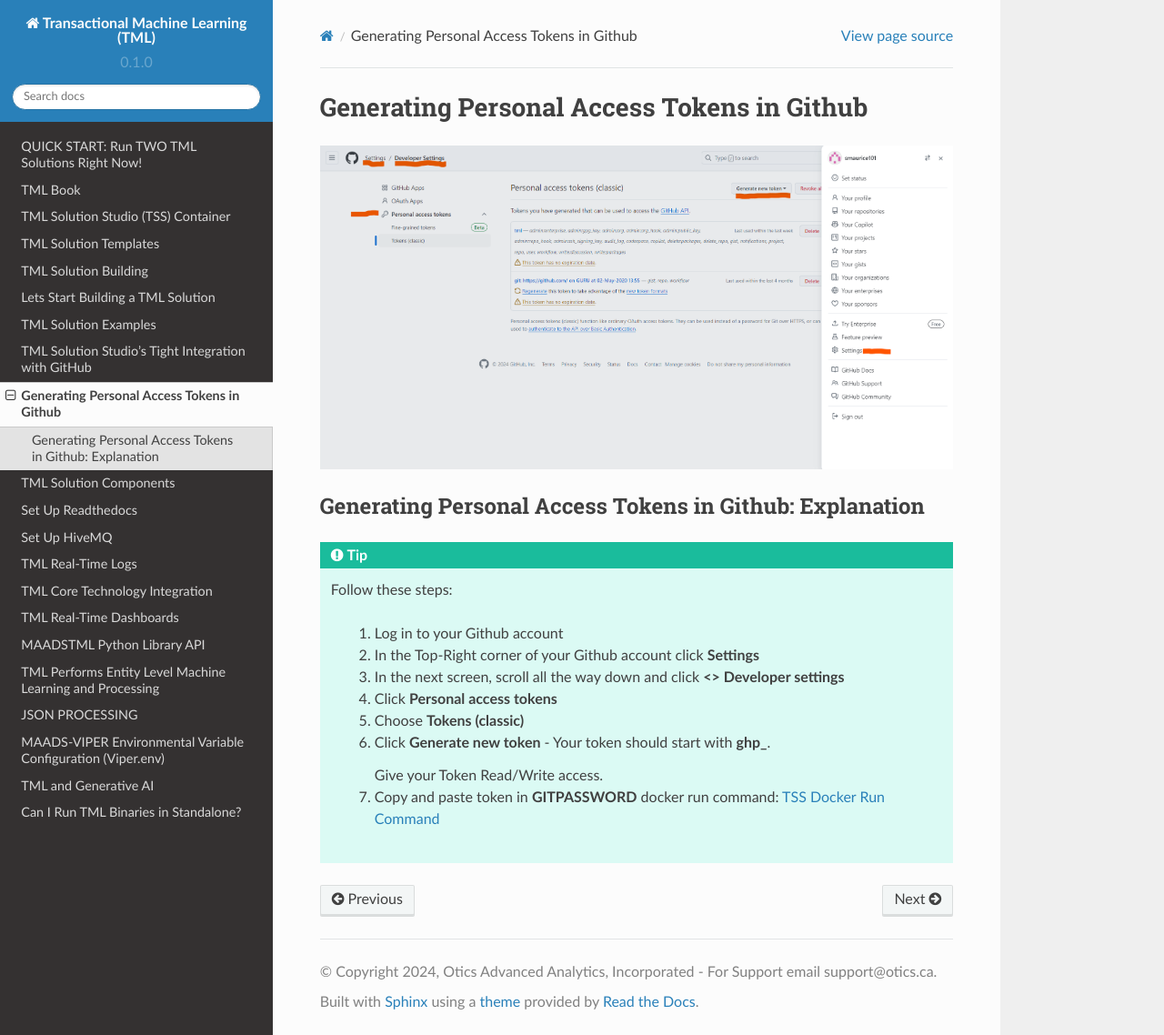
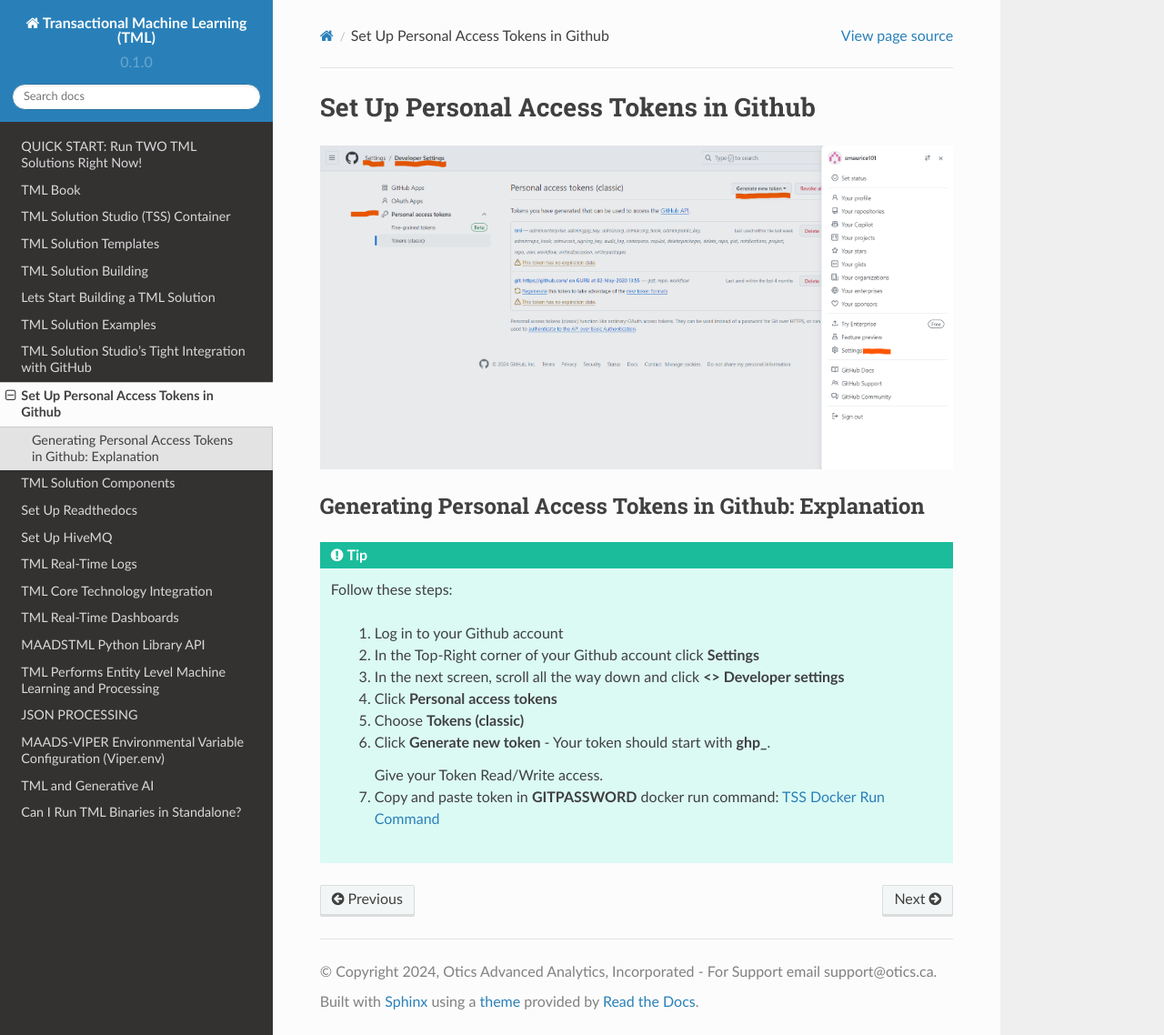
Before and after one commit to smaurice101/readthedocs, a Sphinx documentation site: the page built from docs/source/gitsetup.rst, in a window 1280 px wide and 1138 px high. Shown: the whole window at 91% size. Built offline with Sphinx 7.4.7 and the Read the Docs theme 2.0.0, drawn with Linux system fonts in a browser that asks for light colours.

Commit message:
Update gitsetup.rst

```diff
--- a/docs/source/gitsetup.rst
+++ b/docs/source/gitsetup.rst
@@ -1,4 +1,4 @@
-Generating Personal Access Tokens in Github
+Set Up Personal Access Tokens in Github
 ==================
 
 .. figure:: tmlgit2.png
```
